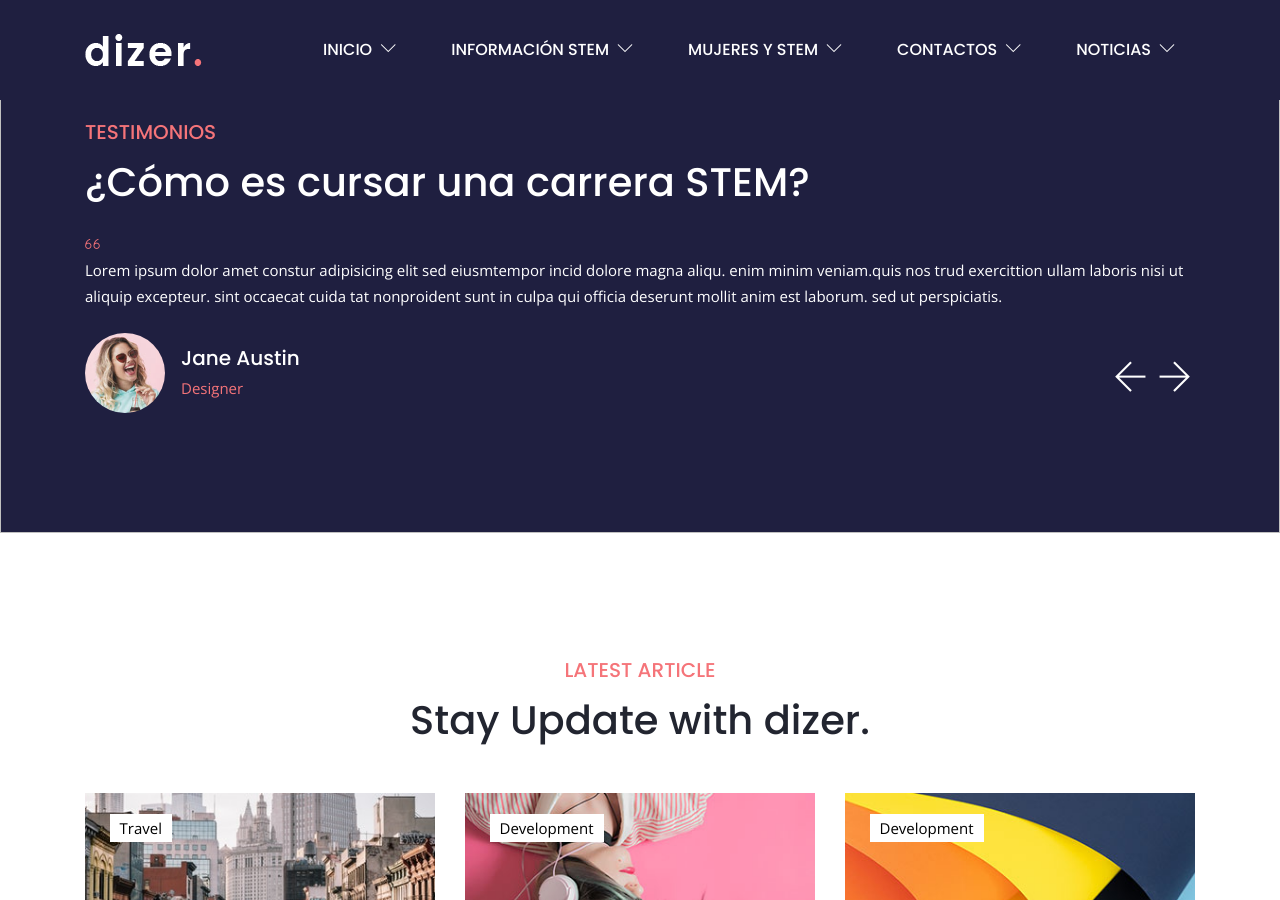
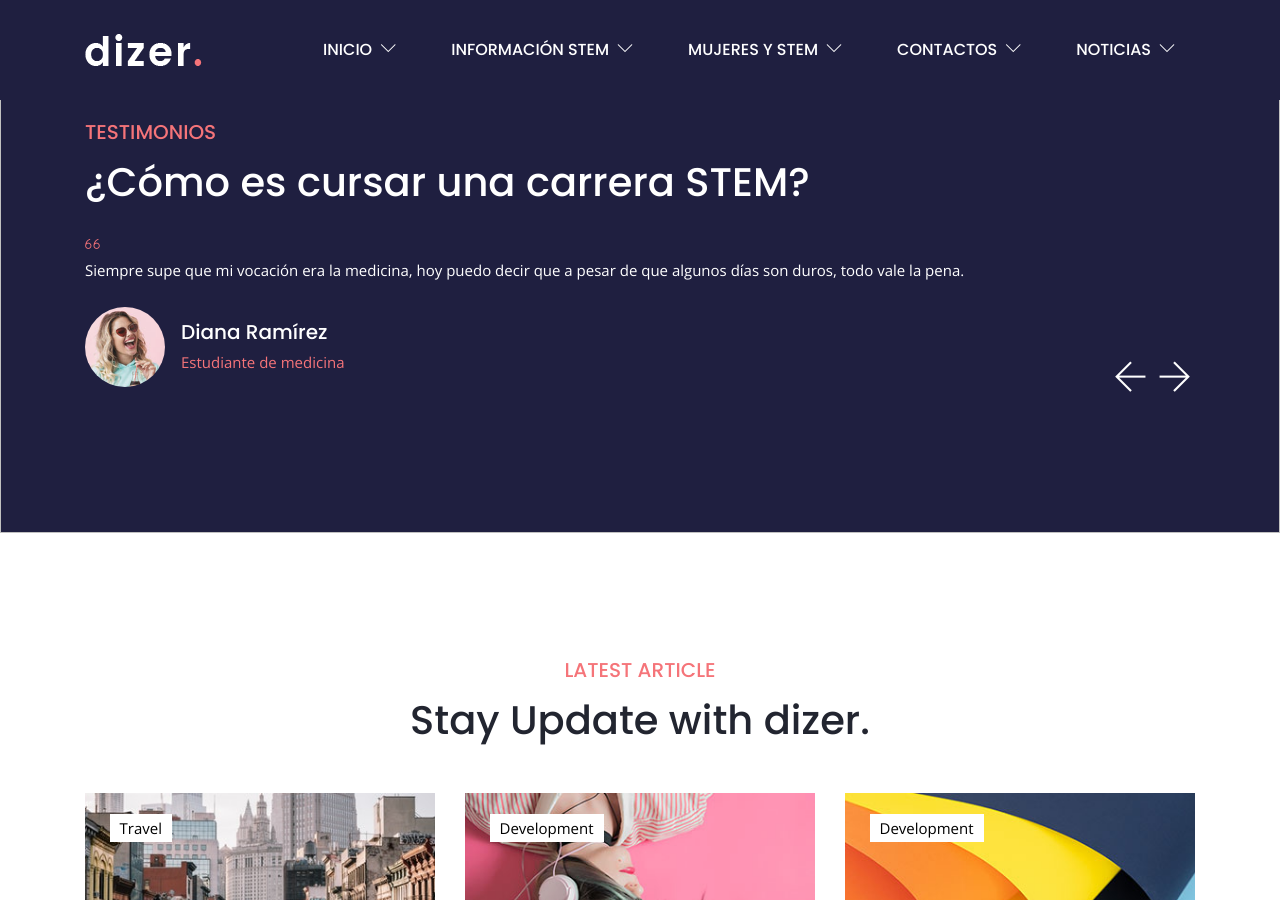
Before and after one commit to estaennosotraspiloto/estaennosotraspiloto, a Jekyll site: the page built from index.html, in a window 1280 px wide and 900 px high, scrolled down 2908 px. Built offline with Jekyll 4.4.1, drawn with Linux system fonts in a browser that asks for light colours.

Commit message:
Update from Forestry.io estaennosotraspiloto updated _data/homepage_1.yml

```diff
--- a/_data/homepage_1.yml
+++ b/_data/homepage_1.yml
@@ -35,13 +35,11 @@ testimonial:
     content: 'La ingeniería civil es una carrera que te permite experimentar cómo
       la física y su aplicación han influenciado nuestro entorno. No cualquiera logra
       hacer que un edificio no se caiga. '
-  - name: Jane Austin
-    designation: Designer
+  - name: Diana Ramírez
+    designation: Estudiante de medicina
     image: "/assets/images/team/test-2.jpg"
-    content: Lorem ipsum dolor amet constur adipisicing elit sed eiusmtempor incid
-      dolore magna aliqu. enim minim veniam.quis nos trud exercittion ullam laboris
-      nisi ut aliquip excepteur. sint occaecat cuida tat nonproident sunt in culpa
-      qui officia deserunt mollit anim est laborum. sed ut perspiciatis.
+    content: 'Siempre supe que mi vocación era la medicina, hoy puedo decir que a
+      pesar de que algunos días son duros, todo vale la pena. '
   - name: Jimena López
     designation: Estudiante de Matemáticas
     image: "/assets/images/team/6315281889_93aef81128_b.jpg"
```
